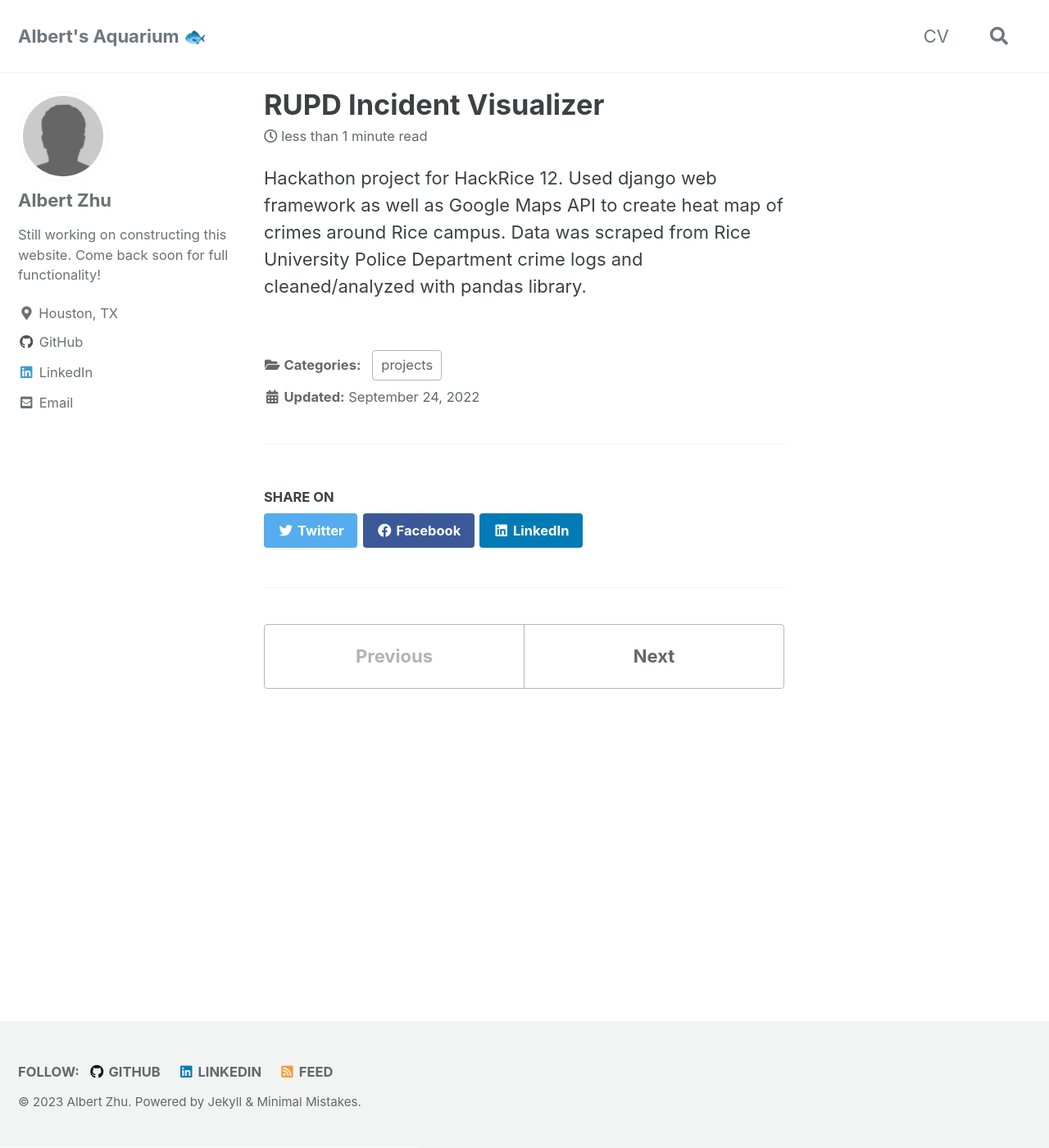
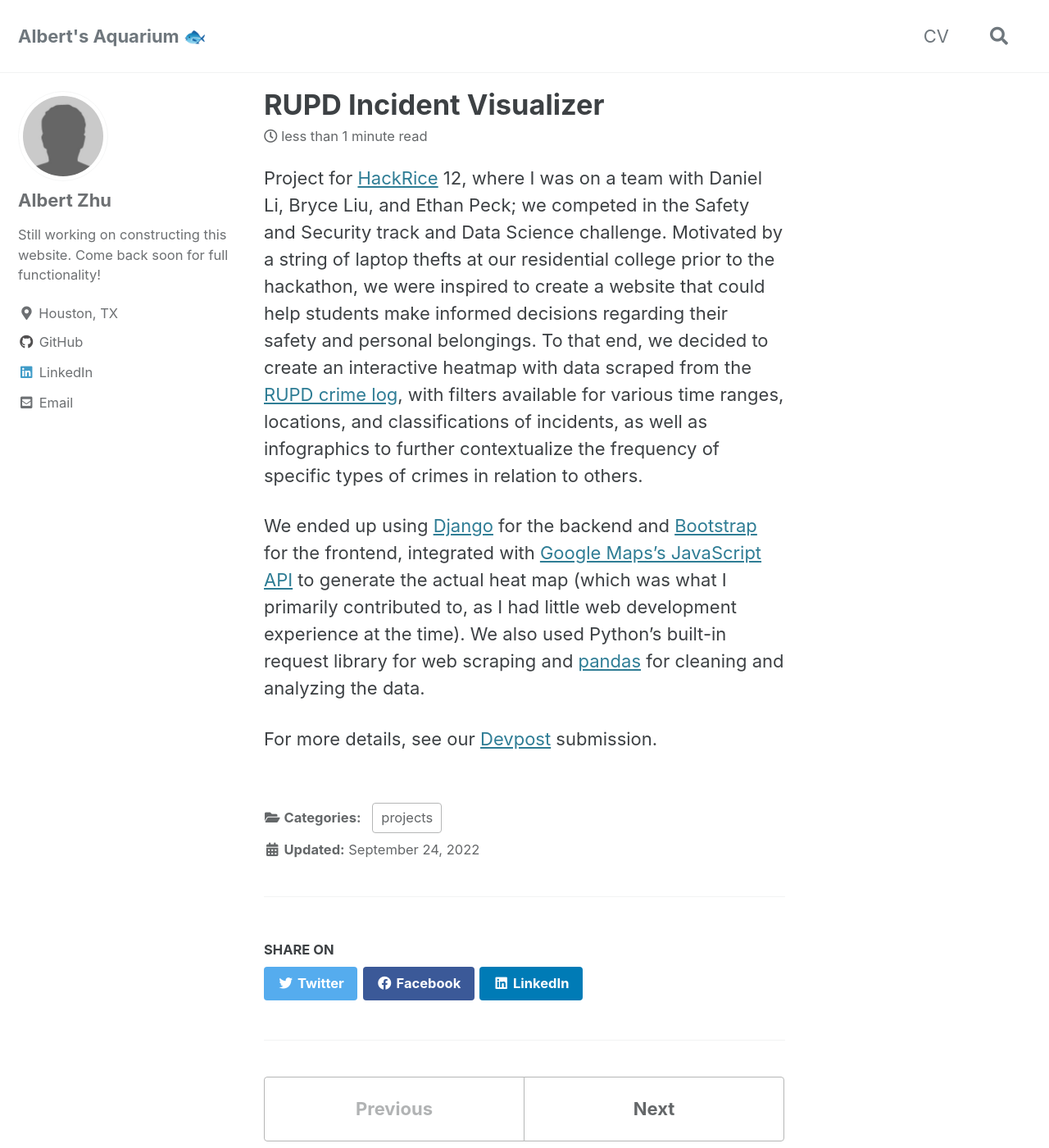
Before and after one commit to bakekaga/bakekaga.github.io, a Jekyll site: the page built from _projects/2022-09-24-hackrice.md, in a window 1280 px wide and 1400 px high. Shown: the whole window at 82% size. Built offline with Jekyll 4.4.1, drawn with Linux system fonts in a browser that asks for light colours; cached includes are drawn as plain includes.

Commit message:
update projects

```diff
--- a/_projects/2022-09-24-hackrice.md
+++ b/_projects/2022-09-24-hackrice.md
@@ -6,4 +6,8 @@
 date: 2022-09-24
 ---
 
-Hackathon project for HackRice 12. Used django web framework as well as Google Maps API to create heat map of crimes around Rice campus. Data was scraped from Rice University Police Department crime logs and cleaned/analyzed with pandas library.
+Project for [HackRice](https://hack.rice.edu/) 12, where I was on a team with Daniel Li, Bryce Liu, and Ethan Peck; we competed in the Safety and Security track and Data Science challenge. Motivated by a string of laptop thefts at our residential college prior to the hackathon, we were inspired to create a website that could help students make informed decisions regarding their safety and personal belongings. To that end, we decided to create an interactive heatmap with data scraped from the [RUPD crime log](https://rupdadmin.rice.edu/crimelog/unskinned/), with filters available for various time ranges, locations, and classifications of incidents, as well as infographics to further contextualize the frequency of specific types of crimes in relation to others.
+
+We ended up using [Django](https://www.djangoproject.com/) for the backend and [Bootstrap](https://getbootstrap.com/) for the frontend, integrated with [Google Maps's JavaScript API](https://developers.google.com/maps/documentation/javascript/overview) to generate the actual heat map (which was what I primarily contributed to, as I had little web development experience at the time). We also used Python's built-in request library for web scraping and [pandas](https://pandas.pydata.org/) for cleaning and analyzing the data.
+
+For more details, see our [Devpost](https://devpost.com/software/rupd-incident-visualize) submission.
```
Also changed, not shown: _projects/2023-01-27-datathon.md (+2 -2 lines).
